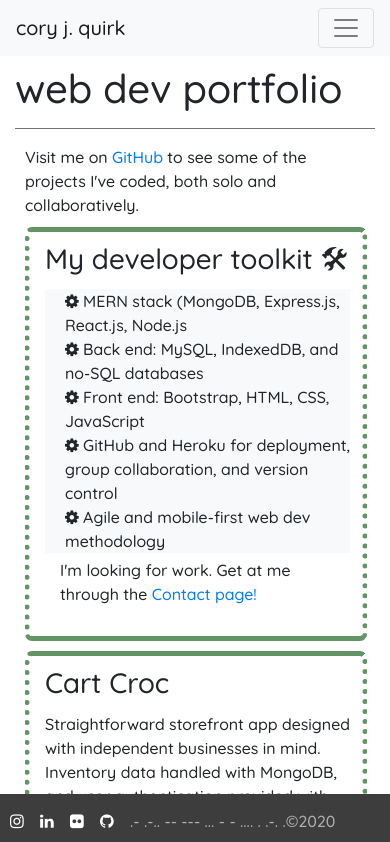
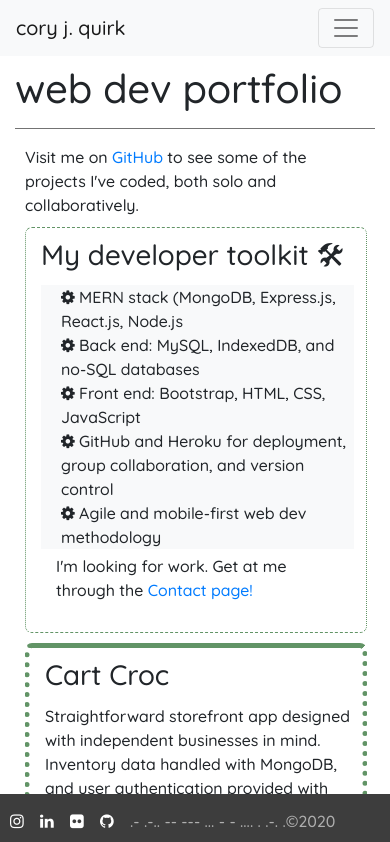
Before and after one commit to coryjquirk/portfolio, a React (Create React App) app in the folder client/: page / in a window 390 px wide. Shown: the top 842 px of the page. Built offline with nearby package versions, Linux system fonts and the light colour scheme; grey boxes are pictures that could not be loaded.

Commit message:
mobile responsive divs

```diff
--- a/client/src/components/Portfolio/index.js
+++ b/client/src/components/Portfolio/index.js
@@ -13,7 +13,7 @@
             <hr/>
             <p>Visit me on <a href="https://github.com/coryjquirk">GitHub</a> to see some of the projects I've coded, both solo and collaboratively.</p>
             <div>
-            <div id="portfolioItem">
+            <div id="devToolkit">
                 <h3>My developer toolkit &#128736;</h3>
                 <p id="toolkit" class="fa-ul">
                 <li><i class="fa fa-cog"></i> MERN stack (MongoDB, Express.js, React.js, Node.js</li>
--- a/client/src/components/Portfolio/style.css
+++ b/client/src/components/Portfolio/style.css
@@ -10,9 +10,17 @@
     border-color: #629466;
     border-radius: 7px;
     margin:10px;
-width:600px
+    width:600px
 }
-#portfolioItem p{
+#devToolkit{
+    border: 1px;
+    border-style: dashed dotted dashed dotted;
+    border-color: #629466;
+    border-radius: 7px;
+    margin:10px;
+    width:600px
+}
+#portfolioItem p, #devToolkit p{
     margin: 0px 10px 10px 10px;
     padding: 5px 5px 5px 5px;
 }
@@ -26,7 +34,7 @@
     font-style: italic;
 }
 .portfBtnDiv{
-height: 50px;
+height: 13%;
 margin: 5px 0px 10px 0px
 }
 .portfBtn{
@@ -38,7 +46,7 @@
     .scrnsht{
         max-width: 80%;
     }
-    #portfolioItem{
+    #portfolioItem, #devToolkit{
         max-width: 95%;
     }
 }
```
Also changed, not shown: 1 other file (tests, documents, lock files or other folders).
